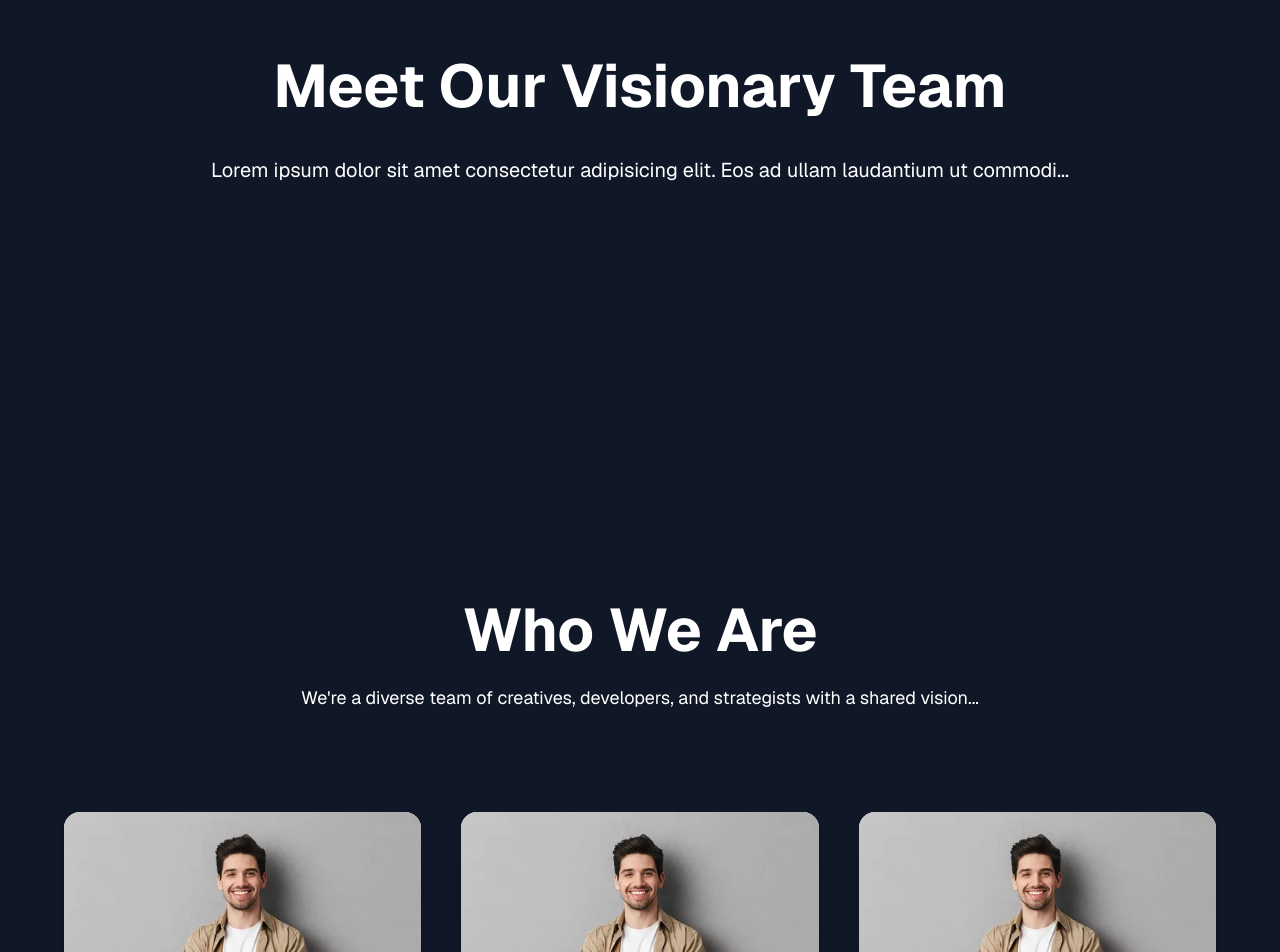
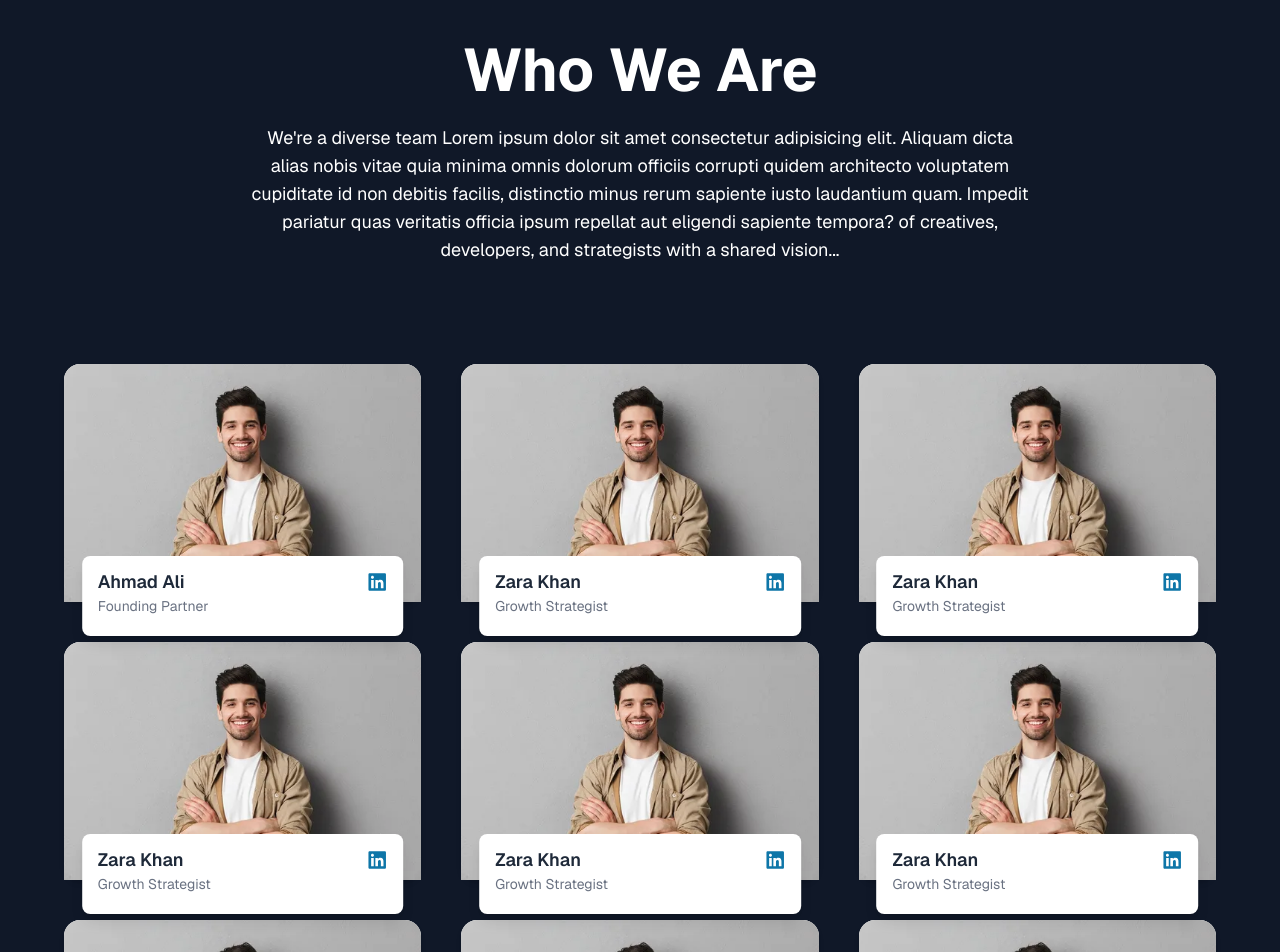
Before and after one commit to AHMAD789999/VestedVC, a Next.js app: page /team in a window 1280 px wide. Shown: the part 1080-2032 px from the top of the page. Built offline with nearby package versions, Linux system fonts and the light colour scheme.

Commit message:
add this changing

```diff
--- a/src/app/components/Team.jsx
+++ b/src/app/components/Team.jsx
@@ -23,7 +23,71 @@ const team = [
     img: "/team.webp",
     bio: "Zara specializes in scaling early-stage startups with data-driven marketing strategies. She previously led growth teams at two unicorns and now advises portfolio companies at VestedVC on user acquisition, funnel optimization, and brand positioning. Zara has a background in behavioral psychology and growth design. Her leadership brings structure and speed to startups aiming to scale from MVP to PMF. She's known for building viral loops and applying precision analytics to every stage of the user journey. Her insights have helped startups triple retention within 6 months. She also teaches workshops and actively supports women-led startups.",
     link: "#",
+  },  {
+    name: "Zara Khan",
+    role: "Growth Strategist",
+    img: "/team.webp",
+    bio: "Zara specializes in scaling early-stage startups with data-driven marketing strategies. She previously led growth teams at two unicorns and now advises portfolio companies at VestedVC on user acquisition, funnel optimization, and brand positioning. Zara has a background in behavioral psychology and growth design. Her leadership brings structure and speed to startups aiming to scale from MVP to PMF. She's known for building viral loops and applying precision analytics to every stage of the user journey. Her insights have helped startups triple retention within 6 months. She also teaches workshops and actively supports women-led startups.",
+    link: "#",
+  },  {
+    name: "Zara Khan",
+    role: "Growth Strategist",
+    img: "/team.webp",
+    bio: "Zara specializes in scaling early-stage startups with data-driven marketing strategies. She previously led growth teams at two unicorns and now advises portfolio companies at VestedVC on user acquisition, funnel optimization, and brand positioning. Zara has a background in behavioral psychology and growth design. Her leadership brings structure and speed to startups aiming to scale from MVP to PMF. She's known for building viral loops and applying precision analytics to every stage of the user journey. Her insights have helped startups triple retention within 6 months. She also teaches workshops and actively supports women-led startups.",
+    link: "#",
+  },  {
+    name: "Zara Khan",
+    role: "Growth Strategist",
+    img: "/team.webp",
+    bio: "Zara specializes in scaling early-stage startups with data-driven marketing strategies. She previously led growth teams at two unicorns and now advises portfolio companies at VestedVC on user acquisition, funnel optimization, and brand positioning. Zara has a background in behavioral psychology and growth design. Her leadership brings structure and speed to startups aiming to scale from MVP to PMF. She's known for building viral loops and applying precision analytics to every stage of the user journey. Her insights have helped startups triple retention within 6 months. She also teaches workshops and actively supports women-led startups.",
+    link: "#",
   },
+    {
+    name: "Zara Khan",
+    role: "Growth Strategist",
+    img: "/team.webp",
+    bio: "Zara specializes in scaling early-stage startups with data-driven marketing strategies. She previously led growth teams at two unicorns and now advises portfolio companies at VestedVC on user acquisition, funnel optimization, and brand positioning. Zara has a background in behavioral psychology and growth design. Her leadership brings structure and speed to startups aiming to scale from MVP to PMF. She's known for building viral loops and applying precision analytics to every stage of the user journey. Her insights have helped startups triple retention within 6 months. She also teaches workshops and actively supports women-led startups.",
+    link: "#",
+  },
+    {
+    name: "Zara Khan",
+    role: "Growth Strategist",
+    img: "/team.webp",
+    bio: "Zara specializes in scaling early-stage startups with data-driven marketing strategies. She previously led growth teams at two unicorns and now advises portfolio companies at VestedVC on user acquisition, funnel optimization, and brand positioning. Zara has a background in behavioral psychology and growth design. Her leadership brings structure and speed to startups aiming to scale from MVP to PMF. She's known for building viral loops and applying precision analytics to every stage of the user journey. Her insights have helped startups triple retention within 6 months. She also teaches workshops and actively supports women-led startups.",
+    link: "#",
+  },
+
+
+
+    {
+    name: "Zara Khan",
+    role: "Growth Strategist",
+    img: "/team.webp",
+    bio: "Zara specializes in scaling early-stage startups with data-driven marketing strategies. She previously led growth teams at two unicorns and now advises portfolio companies at VestedVC on user acquisition, funnel optimization, and brand positioning. Zara has a background in behavioral psychology and growth design. Her leadership brings structure and speed to startups aiming to scale from MVP to PMF. She's known for building viral loops and applying precision analytics to every stage of the user journey. Her insights have helped startups triple retention within 6 months. She also teaches workshops and actively supports women-led startups.",
+    link: "#",
+  },
+    {
+    name: "Zara Khan",
+    role: "Growth Strategist",
+    img: "/team.webp",
+    bio: "Zara specializes in scaling early-stage startups with data-driven marketing strategies. She previously led growth teams at two unicorns and now advises portfolio companies at VestedVC on user acquisition, funnel optimization, and brand positioning. Zara has a background in behavioral psychology and growth design. Her leadership brings structure and speed to startups aiming to scale from MVP to PMF. She's known for building viral loops and applying precision analytics to every stage of the user journey. Her insights have helped startups triple retention within 6 months. She also teaches workshops and actively supports women-led startups.",
+    link: "#",
+  },
+    {
+    name: "Zara Khan",
+    role: "Growth Strategist",
+    img: "/team.webp",
+    bio: "Zara specializes in scaling early-stage startups with data-driven marketing strategies. She previously led growth teams at two unicorns and now advises portfolio companies at VestedVC on user acquisition, funnel optimization, and brand positioning. Zara has a background in behavioral psychology and growth design. Her leadership brings structure and speed to startups aiming to scale from MVP to PMF. She's known for building viral loops and applying precision analytics to every stage of the user journey. Her insights have helped startups triple retention within 6 months. She also teaches workshops and actively supports women-led startups.",
+    link: "#",
+  },
+    {
+    name: "Zara Khan",
+    role: "Growth Strategist",
+    img: "/team.webp",
+    bio: "Zara specializes in scaling early-stage startups with data-driven marketing strategies. She previously led growth teams at two unicorns and now advises portfolio companies at VestedVC on user acquisition, funnel optimization, and brand positioning. Zara has a background in behavioral psychology and growth design. Her leadership brings structure and speed to startups aiming to scale from MVP to PMF. She's known for building viral loops and applying precision analytics to every stage of the user journey. Her insights have helped startups triple retention within 6 months. She also teaches workshops and actively supports women-led startups.",
+    link: "#",
+  },
+
 ];
 
 export default function MeetOurTeam() {
--- a/src/app/team/page.jsx
+++ b/src/app/team/page.jsx
@@ -60,7 +60,7 @@ const TeamPage = () => {
               animate="show"
               transition={{ delay: 0.4 }}
             >
-              We are redefining the future of technology with innovative solutions that transform businesses and empower people.
+              We are redefining the Lorem ipsum dolor, sit amet consectetur adipisicing elit. Sapiente rem quisquam accusamus sunt distinctio minus aperiam ipsa ab beatae, incidunt, maiores dignissimos saepe cupiditate. future of technology with innovative solutions that transform businesses and empower people.
             </motion.p>
 
             <motion.div
@@ -88,7 +88,7 @@ const TeamPage = () => {
       </section>
 
       {/* Section 1 */}
-      <section className="min-h-screen flex items-center justify-center text-white relative overflow-hidden">
+      <section className=" flex items-center justify-center text-white relative overflow-hidden">
         <motion.div
           className="text-center px-4 z-10 w-[70%]"
           initial="hidden"
@@ -98,7 +98,7 @@ const TeamPage = () => {
         >
           <h1 className="text-5xl md:text-6xl font-bold mb-4">Meet Our Visionary Team</h1>
           <p className="text-lg md:text-xl pt-6">
-            Lorem ipsum dolor sit amet consectetur adipisicing elit. Eos ad ullam laudantium ut commodi...
+            Lorem ipsum dolor Lorem ipsum dolor sit amet consectetur adipisicing elit. Repellendus distinctio obcaecati est, saepe sunt debitis commodi cum, iusto omnis repellat possimus ratione explicabo. Pariatur, voluptas odio? Nihil maxime, rem earum est dolorum mollitia consequuntur modi atque officiis commodi nam non. sit amet consectetur adipisicing elit. Eos ad ullam laudantium ut commodi...
           </p>
         </motion.div>
       </section>
@@ -114,7 +114,7 @@ const TeamPage = () => {
         >
           <h2 className="text-6xl text-white font-bold mb-6">Who We Are</h2>
           <p className="text-lg text-white">
-            We're a diverse team of creatives, developers, and strategists with a shared vision...
+            We're a diverse team Lorem ipsum dolor sit amet consectetur adipisicing elit. Aliquam dicta alias nobis vitae quia minima omnis dolorum officiis corrupti quidem architecto voluptatem cupiditate id non debitis facilis, distinctio minus rerum sapiente iusto laudantium quam. Impedit pariatur quas veritatis officia ipsum repellat aut eligendi sapiente tempora? of creatives, developers, and strategists with a shared vision...
           </p>
         </motion.div>
       </section>
@@ -139,7 +139,7 @@ const TeamPage = () => {
         >
           <h2 className="text-4xl text-white font-bold mb-6">Our Vision & Mission</h2>
           <p className="max-w-3xl mx-auto text-lg text-white">
-            We envision a future where innovation is accessible to all...
+            We envision   We envision  a future where innovation is accessible to all..  We envision  a future where innovation is accessible to all.. a future where innovation is accessible to all..  We envision  a future where innovation is accessible to all..  We envision  a future where innovation is accessible to all...
           </p>
         </motion.div>
       </section>
```
